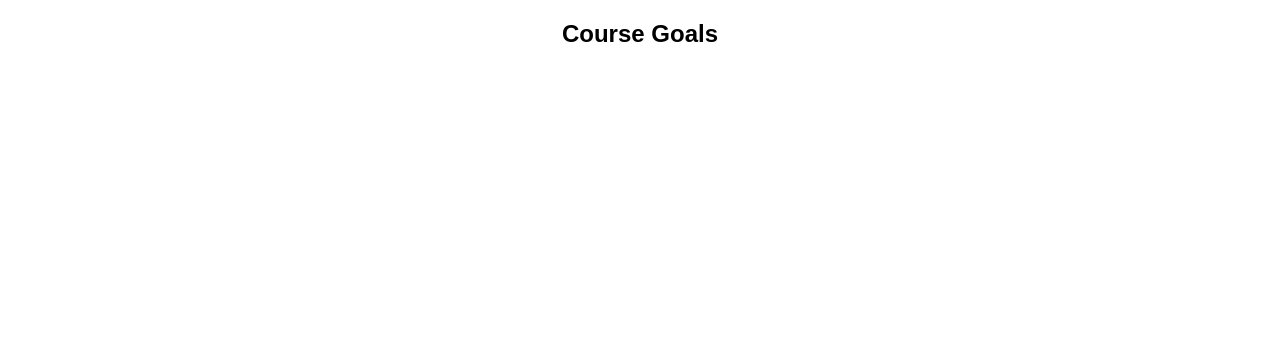
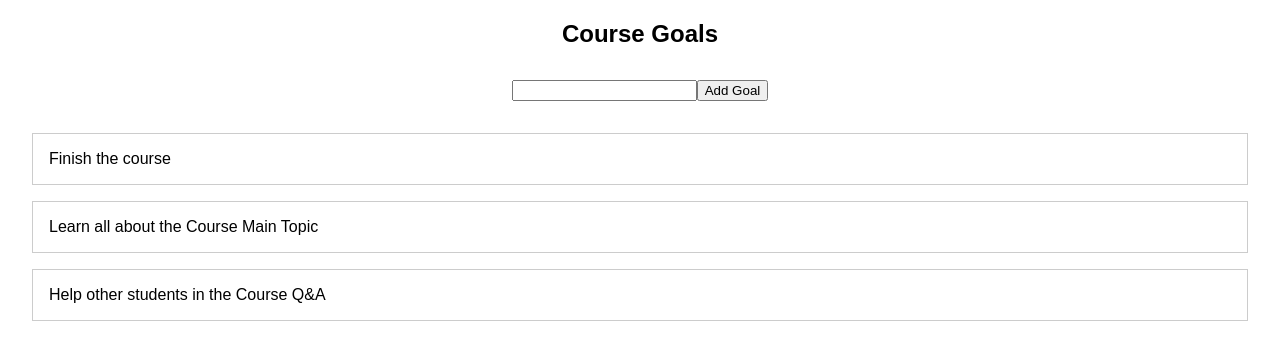
Before and after one commit to matthewdoles/mern-fullstack-course, a React (Create React App) app in the folder react-refresher-starting-project/: page / in a window 1280 px wide. Shown: the top 360 px of the page. Built offline with nearby package versions, Linux system fonts and the light colour scheme.

Commit message:
4.4 - Events & Child-Parent Communication

```diff
--- a/react-refresher-starting-project/src/App.js
+++ b/react-refresher-starting-project/src/App.js
@@ -1,7 +1,8 @@
 import React from "react";
 
 import "./App.css";
-import GoalList from "./components/GoalList";
+import GoalList from "./components/GoalList/GoalList";
+import NewGoal from "./components/NewGoal/NewGoal";
 
 const App = () => {
   const courseGoals = [
@@ -10,9 +11,14 @@ const App = () => {
     { id: "cg3", text: "Help other students in the Course Q&A" }
   ];
 
+  const addNewGoalHandler = newGoal => {
+    courseGoals.push(newGoal);
+  };
+
   return (
     <div className="course-goals">
       <h2>Course Goals</h2>
+      <NewGoal onAddGoal={addNewGoalHandler} />
       <GoalList goals={courseGoals} />
     </div>
   );
--- a/react-refresher-starting-project/src/components/GoalList.js
+++ b/react-refresher-starting-project/src/components/GoalList/GoalList.js
@@ -1,11 +1,14 @@
 import React from "react";
-import './GoalList.css'
+import "./GoalList.css";
 
 const GoalList = props => {
-  console.log(props.goals);
   return (
     <ul className="goal-list">
-
+      {[
+        props.goals.map(goal => {
+          return <li key={goal.id}>{goal.text}</li>;
+        })
+      ]}
     </ul>
   );
 };
--- /dev/null
+++ b/react-refresher-starting-project/src/components/NewGoal/NewGoal.css
@@ -0,0 +1,4 @@
+.new-goal {
+  margin: 2rem;
+  text-align: center;
+}
--- /dev/null
+++ b/react-refresher-starting-project/src/components/NewGoal/NewGoal.js
@@ -0,0 +1,24 @@
+import React from "react";
+import "./NewGoal.css";
+
+const NewGoal = props => {
+  const addGoalHandler = event => {
+    event.preventDefault();
+
+    const newGoal = {
+      id: Math.random().toString(),
+      text: "My new goal!"
+    };
+
+    props.onAddGoal(newGoal);
+  };
+
+  return (
+    <form className="new-goal" onSubmit={addGoalHandler}>
+      <input type="text" />
+      <button type="submit">Add Goal</button>
+    </form>
+  );
+};
+
+export default NewGoal;
```
Also changed, not shown: react-refresher-starting-project/src/components/GoalList/GoalList.css (renamed from react-refresher-starting-project/src/components/GoalList.css).
